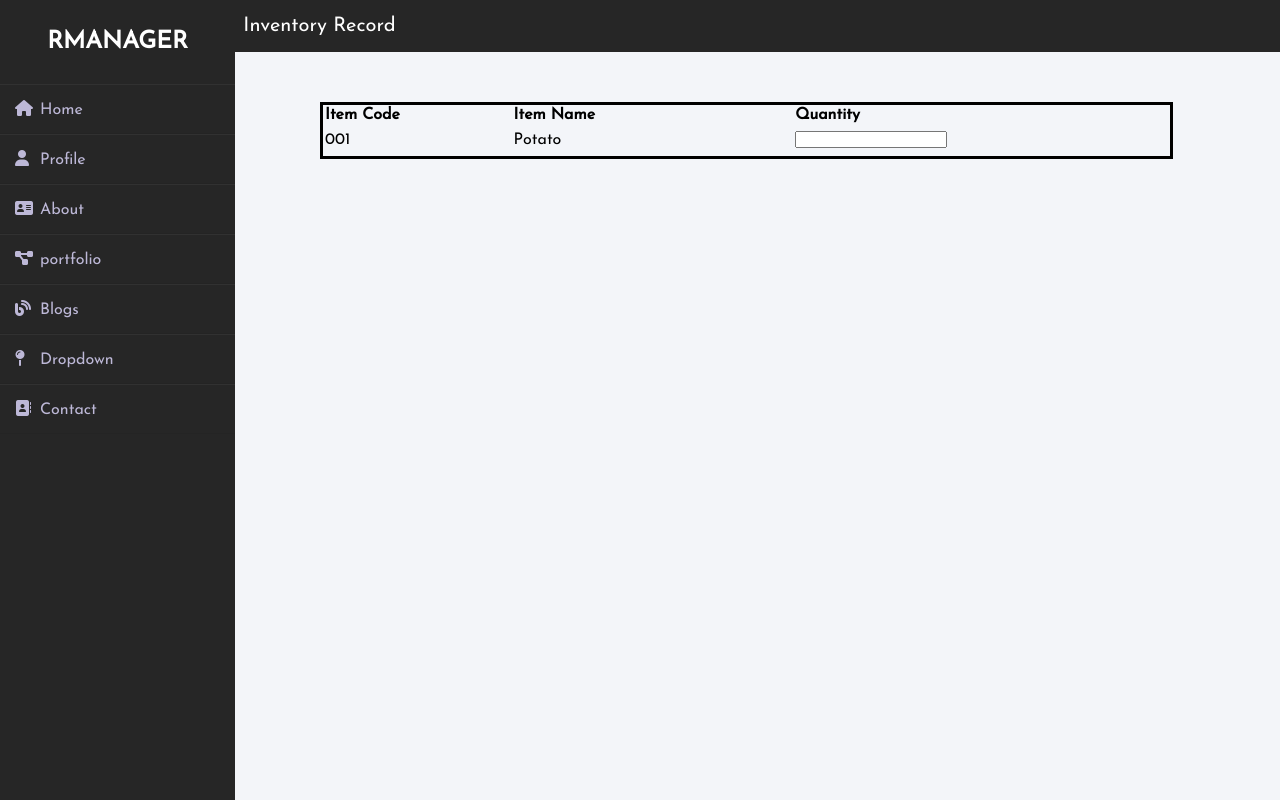
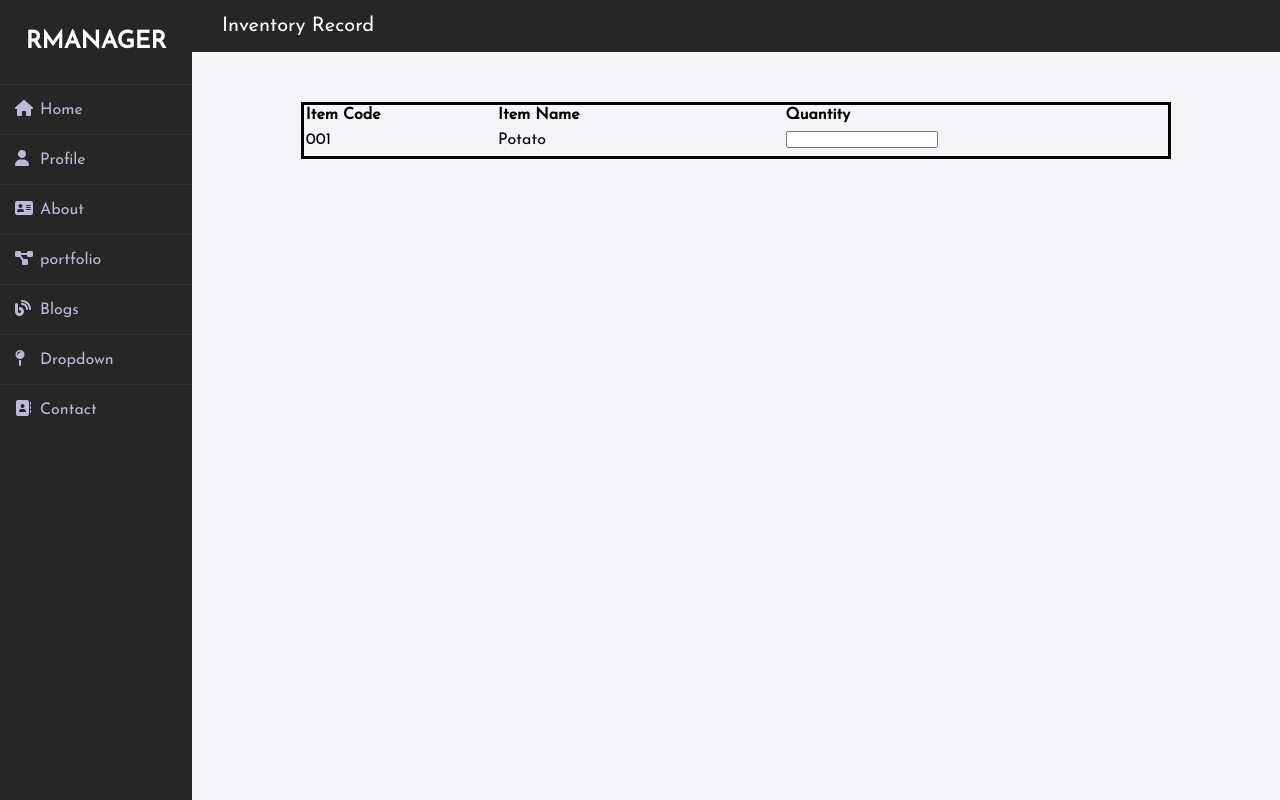
Before and after one commit to NelsonGan/rmanager, a PHP site: page /inventory.php in a window 1280 px wide. Run offline with PHP 8.4, Linux system fonts and the light colour scheme; some libraries are stand-ins or nearby versions.

Commit message:
Fixed sidebar positioning

```diff
--- a/inventory.php
+++ b/inventory.php
@@ -6,11 +6,8 @@
 </head>
 
 <body>
-    <div style="flex: 1;">
     <?php include "sidebar.html"; ?>
-    </div>
 
-    <div style="flex: 5;">
     <div class="mainbody">
         <div class="topbar">
             <span>Inventory Record</span>
@@ -34,5 +31,4 @@
             </center>
         </div>
     </div>
-    </div>
 </body>
--- a/stylesheets/default.css
+++ b/stylesheets/default.css
@@ -23,10 +23,10 @@ body{
   margin-left: 30px;
 }
 
-
 .mainbody{
-  width: 100%;
-  margin: 0px;
+  width: 85%;
+  margin-left: 15%;
+  position: fixed;
 }
 
 .btn {
--- a/stylesheets/sidebar.css
+++ b/stylesheets/sidebar.css
@@ -21,7 +21,7 @@ body{
 }
 
 .wrapper .sidebar{
-  width: 235px;
+  width: 15%;
   height: 100%;
   background: #262626;
   padding: 30px 0px;
```
Lines whose indentation alone changed are shown as unchanged.
